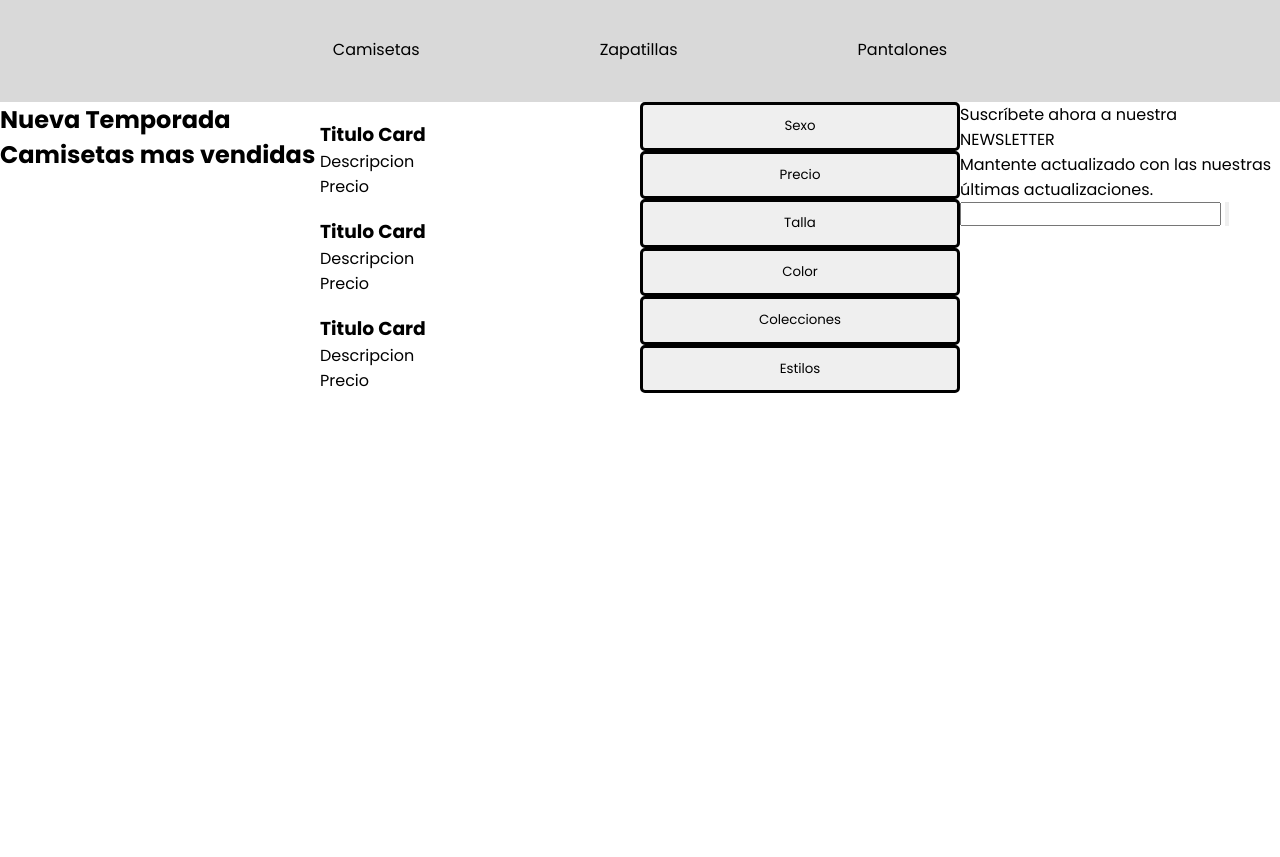
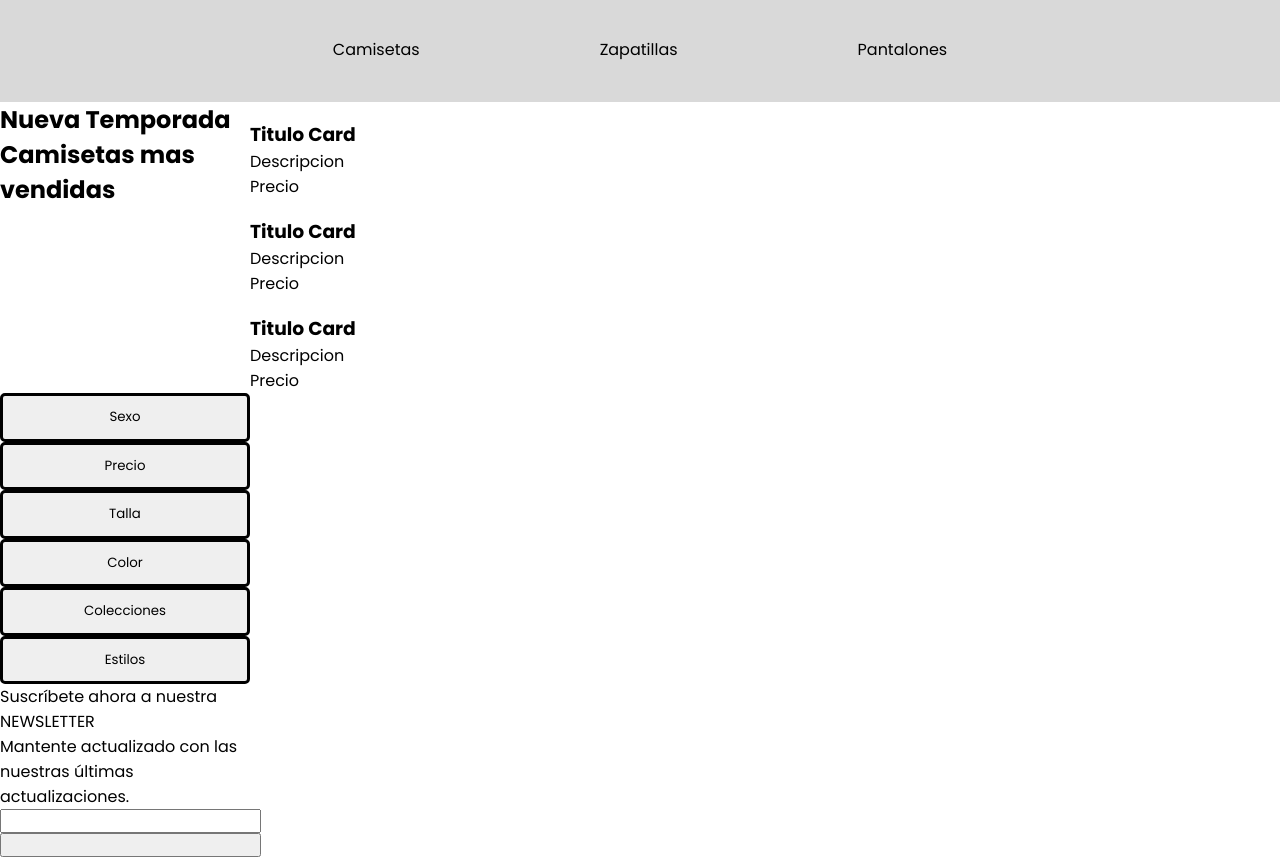
Before and after one commit to JavierMagana9/taller-full-uxui, a plain HTML site: page index.html in a window 1280 px wide. Shown: the part 21-878 px from the top of the page. Before the commit the page ends 800 px from the top, so only its background shows below. Drawn offline with Linux system fonts and the light colour scheme.

Commit message:
css progress grid

```diff
--- a/css/main.css
+++ b/css/main.css
@@ -46,22 +46,28 @@ img {
 
 .grid-main{
     display: grid;
-    grid-template-columns: 1fr 1fr 1fr 1fr;
+    grid-template-columns: 250px 1fr 1fr 1fr;
+    grid-template-rows: 1fr 1fr;
+}
+.grid-title{
+    display: grid;
+    grid-column: 2/ span 5;
 }
 
   .grid-filters {
     display: grid;
-    grid-column: 0/1;
-    grid-row: ;
+    grid-column: 1/2;
   }
 
   .grid-cards {
-
+    display: grid;
+    grid-column: 2 / span 3;
   }
 
 
 .grid-newsletter {
-
+    display: grid;
+    grid-column: 1/2;
   }
 
 .btn{
```
